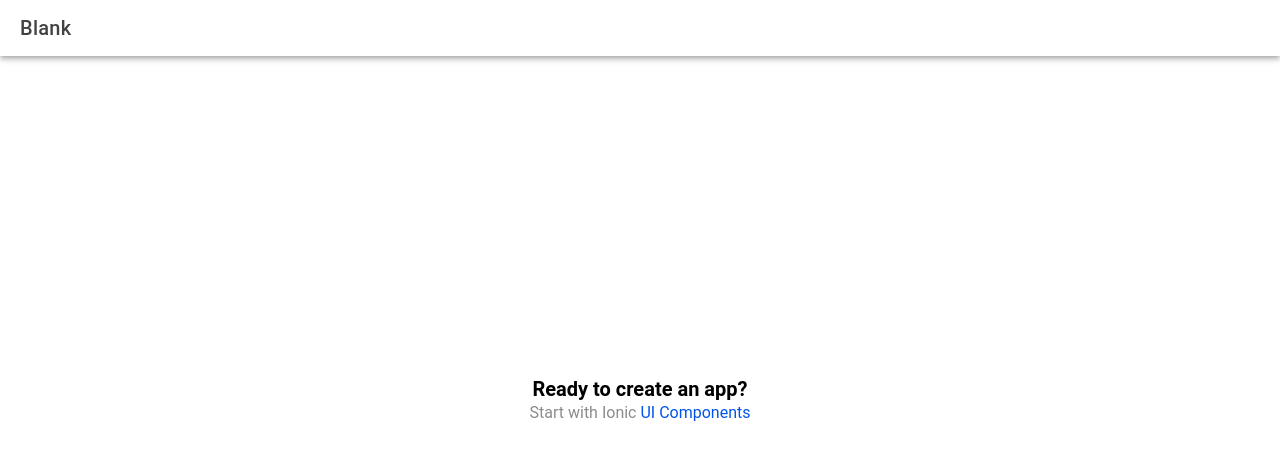
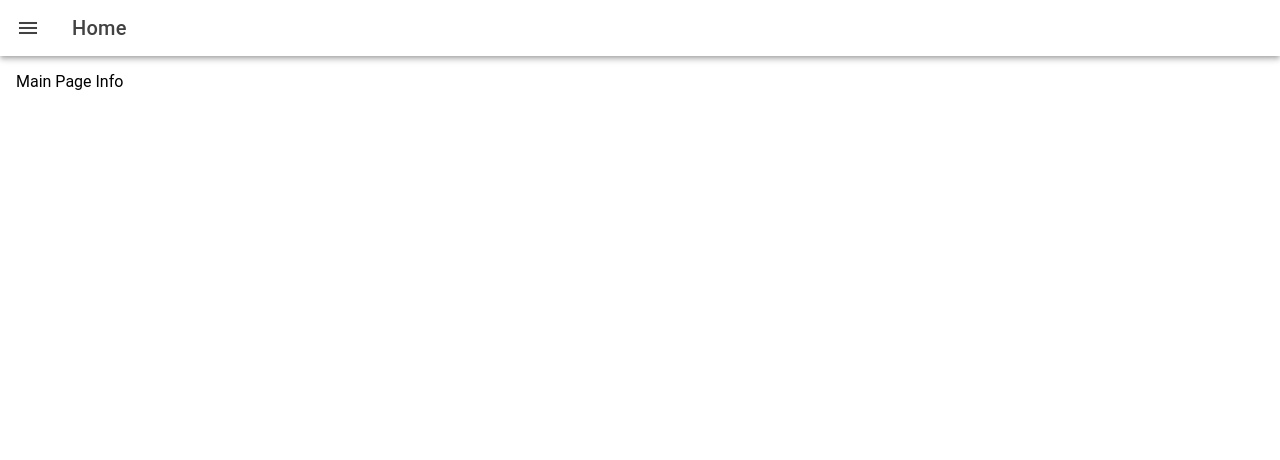
Before and after one commit to Irishwolf13/paintShop2, a React (Vite) app: page /home in a window 1280 px wide. Shown: the top 460 px of the page. Built offline with nearby package versions, Linux system fonts and the light colour scheme.

Commit message:
first commit

```diff
--- a/package.json
+++ b/package.json
@@ -15,6 +15,7 @@
     "@capacitor/app": "6.0.0",
     "@capacitor/core": "6.0.0",
     "@capacitor/haptics": "6.0.0",
+    "@capacitor/ios": "6.0.0",
     "@capacitor/keyboard": "6.0.0",
     "@capacitor/status-bar": "6.0.0",
     "@ionic/react": "^8.0.0",
--- /dev/null
+++ b/src/components/MainMenu/MainMenu.tsx
@@ -0,0 +1,24 @@
+import { IonButtons, IonContent, IonHeader, IonMenu, IonMenuButton, IonTitle, IonToolbar } from "@ionic/react";
+
+interface ContainerProps { }
+
+const MainMenu: React.FC<ContainerProps> = () => {
+    return (
+      <IonMenu side="start" contentId="main-content" swipeGesture={false}>
+        <IonHeader>
+          <IonToolbar>
+            <IonTitle>Main Menu</IonTitle>
+            <IonButtons slot="start">
+              <IonMenuButton>
+            </IonMenuButton>
+          </IonButtons>
+          </IonToolbar>
+        </IonHeader>
+        <IonContent className="ion-padding">
+          This is the menu content.
+        </IonContent>
+      </IonMenu>
+    );
+  };
+
+export default MainMenu;
--- a/src/pages/Home.css
+++ b/src/pages/Home.css
@@ -0,0 +1,3 @@
+.test {
+    height: 200%;
+}
--- a/src/pages/Home.tsx
+++ b/src/pages/Home.tsx
@@ -1,24 +1,25 @@
-import { IonContent, IonHeader, IonPage, IonTitle, IonToolbar } from '@ionic/react';
-import ExploreContainer from '../components/ExploreContainer';
+import { IonButtons, IonContent, IonHeader, IonMenuButton, IonPage, IonTitle, IonToolbar } from '@ionic/react';
+import MainMenu from '../components/MainMenu/MainMenu';
 import './Home.css';
 
 const Home: React.FC = () => {
   return (
-    <IonPage>
-      <IonHeader>
-        <IonToolbar>
-          <IonTitle>Blank</IonTitle>
-        </IonToolbar>
-      </IonHeader>
-      <IonContent fullscreen>
-        <IonHeader collapse="condense">
+    <>
+      <MainMenu />
+      <IonPage id="main-content">
+        <IonHeader>
           <IonToolbar>
-            <IonTitle size="large">Blank</IonTitle>
+            <IonTitle>Home</IonTitle> {/* Added "Home" title */}
+            <IonButtons slot="start">
+              <IonMenuButton></IonMenuButton>
+            </IonButtons>
           </IonToolbar>
         </IonHeader>
-        <ExploreContainer />
-      </IonContent>
-    </IonPage>
+        <IonContent className="ion-padding">
+          Main Page Info
+        </IonContent>
+      </IonPage>
+    </>
   );
 };
 
```
Also changed, not shown: 16 other files (tests, documents, lock files or other folders).
